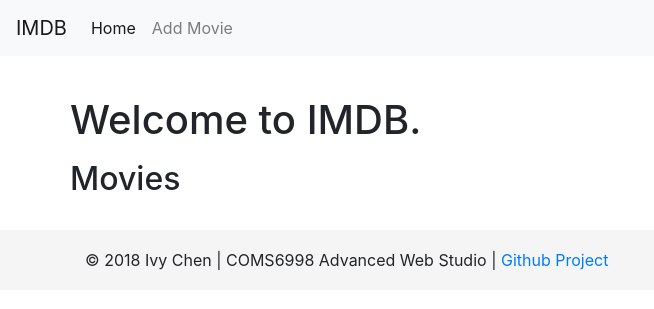
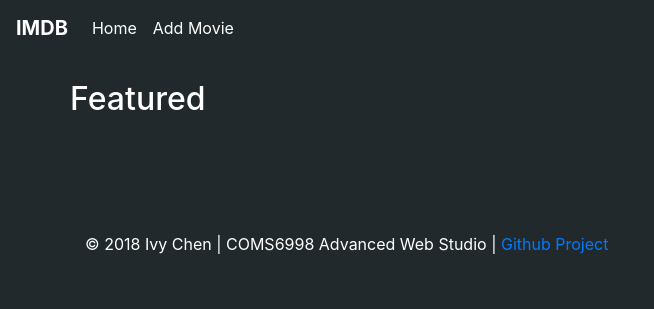
Before and after one commit to ivychen/COMS6998-AdvWebStudio, a Flask app: page / in a window 1280 px wide. Shown: the top 309 px of the page, without its empty margins (0-654 px from the left). Run offline with Flask 2, Linux system fonts and the light colour scheme; data that the repository does not hold is empty; some libraries are stand-ins or nearby versions.

Commit message:
Added movie posters, refactored movie/genre relationship

```diff
--- a/Assignments/imdb/app.py
+++ b/Assignments/imdb/app.py
@@ -25,12 +25,17 @@
 @app.route('/movie/<id>', methods=['GET'])
 def movie(id):
     movie_data = models.Movie.query.get(id)
+    genre = db.session.query(models.Genre.category)\
+        .join(models.movieIsGenre)\
+        .filter_by(movieId=movie_data.id).all()
     cast = db.session.query(models.Talent.name, models.stars)\
         .join(models.stars)\
         .filter_by(movieId=movie_data.id).all()
     db.session.commit()
 
-    return render_template('movie.html', movie_data=movie_data, cast=cast)
+    print("GENRE", genre)
+
+    return render_template('movie.html', movie_data=movie_data, cast=cast, genre=genre)
 
 @app.route('/cast/<id>', methods=['GET'])
 def cast(id):
--- a/Assignments/imdb/models.py
+++ b/Assignments/imdb/models.py
@@ -31,7 +31,6 @@
     id = db.Column(db.Integer, primary_key=True)
     title = db.Column(db.String(140), nullable=False)
     year = db.Column(db.Integer, nullable=False)
-    genre = db.Column(db.String(140), nullable=False)
     runtime = db.Column(db.Integer)
     overview = db.Column(db.Text)
     posterURL = db.Column(db.Text)
@@ -40,7 +39,7 @@
     language = db.Column(db.String(70), default="English")
     budget = db.Column(db.Numeric)
     boxOfficeGross = db.Column(db.Numeric)
-    boxOfficeOpening = db.Column(db.Numeric)
+    boxOfficeOpeningWeekend = db.Column(db.Numeric)
     isPlay = db.Column(db.Boolean, default=False)
     isNovel = db.Column(db.Boolean, default=False)
 
@@ -50,7 +49,7 @@
     award = db.relationship('Award', secondary=movieWinsAward, backref=db.backref('movie', cascade='all', lazy=True), lazy='subquery')
 
     def __repr__(self):
-        return '<Movie {}, {}, {}>'.format(self.title, self.year, self.overview)
+        return '<Movie {}, {}>'.format(self.title, self.year)
 
 class Talent(db.Model):
     tid = db.Column(db.Integer, primary_key=True)
--- a/Assignments/imdb/static/css/main.css
+++ b/Assignments/imdb/static/css/main.css
@@ -1,4 +1,5 @@
 .footer {
+  background-color: #21292c !important;
   position: relative;
   bottom: 0;
   width: 100%;
@@ -10,10 +11,15 @@
   display: flex;
   justify-content: space-between;
   flex-wrap: wrap;
+  padding: 2rem 0 2rem 0;
+  background: #21292c;
 }
 
 .card-grid .card {
-  width: 20rem !important;
+  border: none;
+  border-radius: .125rem;
+  background-color: transparent;
+  width: 16rem !important;
   margin-right: 0;
   margin-bottom: 1rem;
 }
@@ -23,9 +29,26 @@
   margin-bottom: 1rem;
 }
 
+body {
+  background: #21292c;
+  color: white !important;
+}
+
 body > .container {
   margin-top: 1.5rem;
   margin-bottom: 1.5rem;
+}
+
+nav.navbar.navbar-expand-lg {
+  background-color: #21292c !important;
+}
+
+nav.navbar.navbar-expand-lg .navbar-brand {
+  font-weight: bold;
+}
+
+nav.navbar.navbar-expand-lg a, nav.navbar.navbar-expand-lg li {
+  color: white !important;
 }
 
 .movie {
--- a/Assignments/imdb/static/css/main.scss
+++ b/Assignments/imdb/static/css/main.scss
@@ -1,4 +1,5 @@
 .footer {
+  background-color: rgb(33, 41, 44) !important;
   position: relative;
   bottom: 0;
   width: 100%;
@@ -11,9 +12,14 @@
   display:  flex;
   justify-content: space-between;
   flex-wrap:  wrap;
+  padding: 2rem 0 2rem 0;
+  background: rgb(33, 41, 44);
 
   .card {
-    width: 20rem !important ;
+    border: none;
+    border-radius: .125rem;
+    background-color: transparent;
+    width: 16rem !important ;
     margin-right: 0;
     margin-bottom: 1rem;
   }
@@ -24,11 +30,27 @@
   margin-bottom: 1rem;
 }
 
+body {
+  background: rgb(33, 41, 44);
+  color: white !important;
+}
+
 body > .container {
   margin-top: 1.5rem;
   margin-bottom: 1.5rem;
 }
 
+nav.navbar.navbar-expand-lg {
+  background-color: rgb(33, 41, 44) !important;
+
+  .navbar-brand {
+    font-weight: bold;
+  }
+
+  a, li {
+    color: white !important;
+  }
+}
 
 .movie {
   margin-bottom: 2rem;
--- a/Assignments/imdb/templates/base.html
+++ b/Assignments/imdb/templates/base.html
@@ -25,7 +25,7 @@
 
 <body>
   <!-- Navigation Menu -->
-  <nav class="navbar navbar-expand-lg navbar-light bg-light">
+  <nav class="navbar navbar-expand-lg">
     <a class="navbar-brand" href="/">IMDB</a>
     <button class="navbar-toggler" type="button" data-toggle="collapse" data-target="#navbarSupportedContent" aria-controls="navbarSupportedContent" aria-expanded="false" aria-label="Toggle navigation">
       <span class="navbar-toggler-icon"></span>
--- a/Assignments/imdb/templates/main.html
+++ b/Assignments/imdb/templates/main.html
@@ -6,15 +6,15 @@
 
   {% block content %}
   <div class="row">
-    <h1 class="page-header">Welcome to IMDB.</h1>
+    <!-- <h1 class="page-header">Welcome to IMDB.</h1> -->
   </div>
   <div class="row">
-    <h2>Movies</h2>
+    <h2>Featured</h2>
   </div>
   <div class="row card-grid">
     {% for m in movies %}
-    <div class="card" style="width: 18rem;">
-      <!-- <img class="card-img-top" src="..." alt="Card image cap"> -->
+    <div class="card">
+      <a href="/movie/{{ m.id }}"><img class="card-img-top" src={{ m.posterURL }} alt="Card image cap"></a>
       <div class="card-header">
         <h5 class="card-title">{{ m.title }}</h5>
         <h6 class="card-subtitle mb-2 text-muted">{{ m.year }}</h6>
--- a/Assignments/imdb/templates/movie.html
+++ b/Assignments/imdb/templates/movie.html
@@ -4,7 +4,7 @@
 {% block body %}
   {% block content %}
     <div class="movie">
-      <h6 class="mb-2 text-muted">{{ movie_data.year }} | <span class="upper">{{ movie_data.genre }}</span> </h6>
+      <h6 class="mb-2 text-muted">{{ movie_data.year }} | <span class="upper">{% for g in genre %}{{g.category }}{% endfor %}</span></h6>
       <h2>{{ movie_data.title }}</h2>
       <p>RUNTIME: {{ movie_data.runtime }} MINUTES</p>
       <p>{{ movie_data.overview }}</p>
```
Also changed, not shown: Assignments/imdb/bkup.db, Assignments/imdb/imdb.db.
